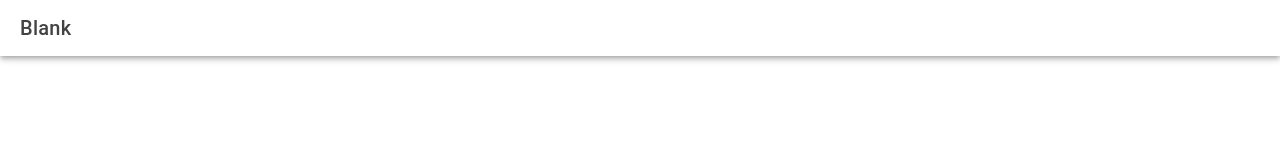
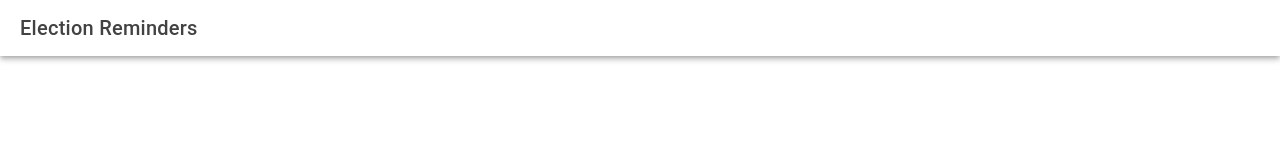
Before and after one commit to PhilipWright96/ElectionReminders, a React (Vite) app: page /home in a window 1280 px wide. Shown: the top 160 px of the page. Built offline with nearby package versions, Linux system fonts and the light colour scheme.

Commit message:
Add app name

```diff
--- a/index.html
+++ b/index.html
@@ -1,16 +1,15 @@
 <!DOCTYPE html>
 <html lang="en">
+
 <head>
   <meta charset="utf-8" />
-    <title>Ionic App</title>
+  <title>Election Reminders</title>
 
   <base href="/" />
 
   <meta name="color-scheme" content="light dark" />
-    <meta
-      name="viewport"
-      content="viewport-fit=cover, width=device-width, initial-scale=1.0, minimum-scale=1.0, maximum-scale=1.0, user-scalable=no"
-    />
+  <meta name="viewport"
+    content="viewport-fit=cover, width=device-width, initial-scale=1.0, minimum-scale=1.0, maximum-scale=1.0, user-scalable=no" />
   <meta name="format-detection" content="telephone=no" />
   <meta name="msapplication-tap-highlight" content="no" />
 
@@ -20,11 +19,13 @@
 
   <!-- add to homescreen for ios -->
   <meta name="apple-mobile-web-app-capable" content="yes" />
-    <meta name="apple-mobile-web-app-title" content="Ionic App" />
+  <meta name="apple-mobile-web-app-title" content="Election Reminders" />
   <meta name="apple-mobile-web-app-status-bar-style" content="black" />
 </head>
+
 <body>
   <div id="root"></div>
   <script type="module" src="/src/main.tsx"></script>
 </body>
+
 </html>
--- a/src/pages/Home.tsx
+++ b/src/pages/Home.tsx
@@ -7,13 +7,13 @@ const Home: React.FC = () => {
     <IonPage>
       <IonHeader>
         <IonToolbar>
-          <IonTitle>Blank</IonTitle>
+          <IonTitle>Election Reminders</IonTitle>
         </IonToolbar>
       </IonHeader>
       <IonContent fullscreen>
         <IonHeader collapse="condense">
           <IonToolbar>
-            <IonTitle size="large">Blank</IonTitle>
+            <IonTitle size="large">Election Reminders</IonTitle>
           </IonToolbar>
         </IonHeader>
         <ExploreContainer />
```
Also changed, not shown: public/manifest.json. Lines whose indentation alone changed are shown as unchanged.
